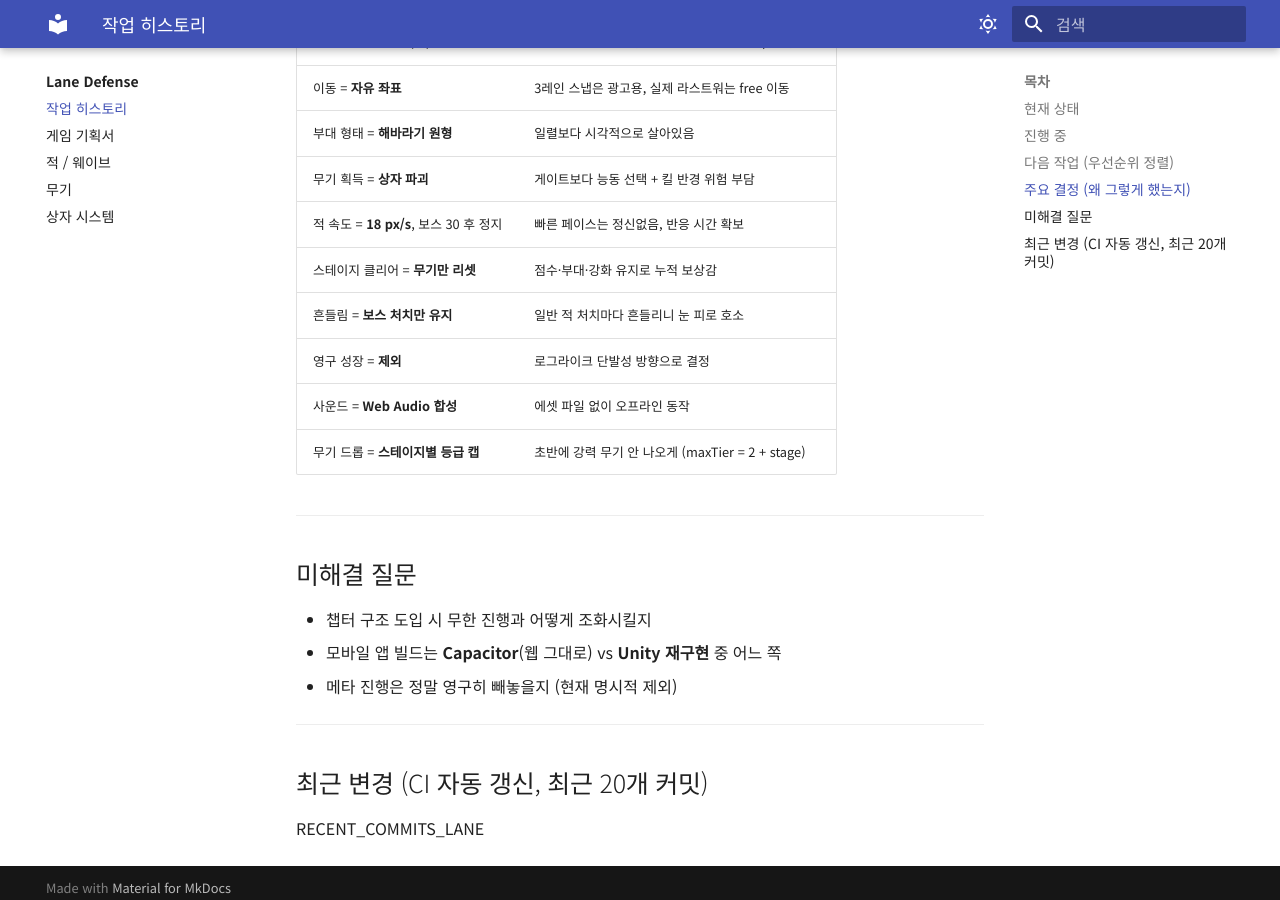
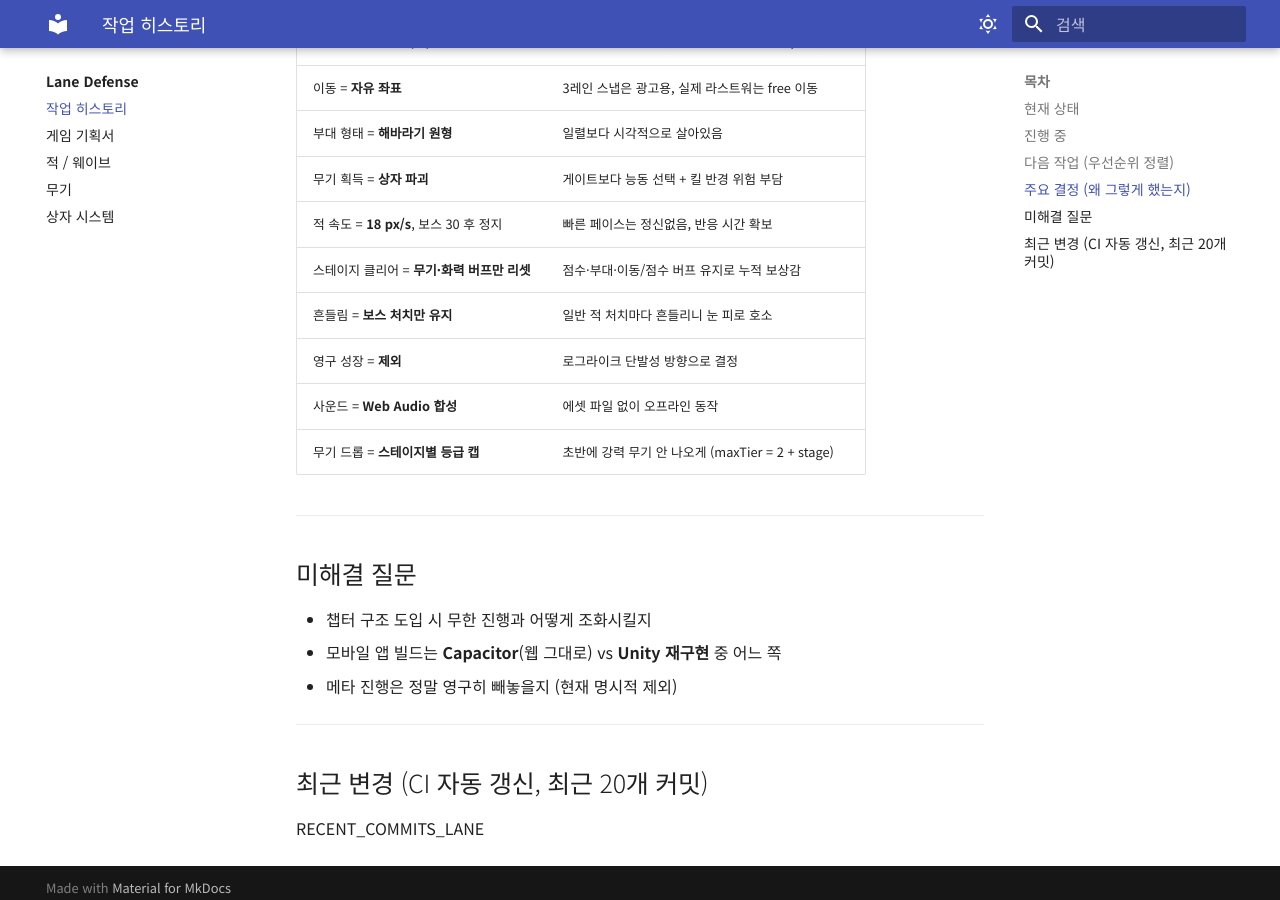
Before and after one commit to suan2z/wellbeangame01, an MkDocs documentation site: the page built from docs/lane-defense/히스토리.md, in a window 1280 px wide and 900 px high, scrolled down 1285 px. Built offline with MkDocs 1.6.1 and Material for MkDocs 9.7.7, drawn with Linux system fonts in a browser that asks for light colours.

Commit message:
docs(lane-defense): 히스토리 클리어 리셋 범위 정정
스테이지 클리어 시 리셋 범위를 코드(GameScene.js)와 일치하도록
"무기만 리셋" → "무기·화력 버프만 리셋"으로 정정.

```diff
--- a/docs/lane-defense/히스토리.md
+++ b/docs/lane-defense/히스토리.md
@@ -47,7 +47,7 @@ _(현재 작업 중인 항목이 있으면 여기 기록)_
 | 부대 형태 = **해바라기 원형** | 일렬보다 시각적으로 살아있음 |
 | 무기 획득 = **상자 파괴** | 게이트보다 능동 선택 + 킬 반경 위험 부담 |
 | 적 속도 = **18 px/s**, 보스 30 후 정지 | 빠른 페이스는 정신없음, 반응 시간 확보 |
-| 스테이지 클리어 = **무기만 리셋** | 점수·부대·강화 유지로 누적 보상감 |
+| 스테이지 클리어 = **무기·화력 버프만 리셋** | 점수·부대·이동/점수 버프 유지로 누적 보상감 |
 | 흔들림 = **보스 처치만 유지** | 일반 적 처치마다 흔들리니 눈 피로 호소 |
 | 영구 성장 = **제외** | 로그라이크 단발성 방향으로 결정 |
 | 사운드 = **Web Audio 합성** | 에셋 파일 없이 오프라인 동작 |
```
